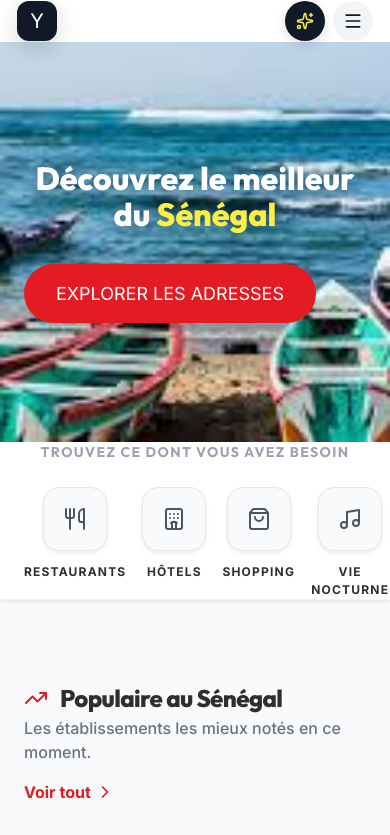
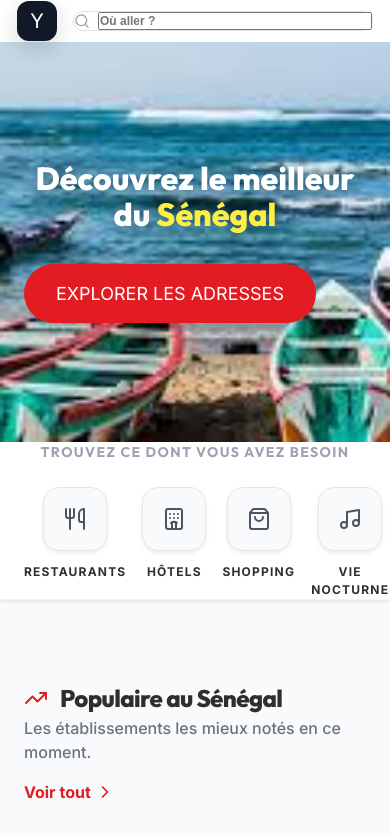
Before and after one commit to mamadouelimanewane/yes, a React (Vite) app: page / in a window 390 px wide. Shown: the top 835 px of the page. Built offline with nearby package versions, Linux system fonts and the light colour scheme; grey boxes are pictures that could not be loaded.

Commit message:
feat: complete overhaul of mobile user experience with native bottom tab bar

```diff
--- a/src/App.jsx
+++ b/src/App.jsx
@@ -14,9 +14,13 @@ import {
   X,
   ChevronRight,
   TrendingUp,
-  Award
+  Award,
+  Home as HomeIcon,
+  MessageSquare,
+  User
 } from 'lucide-react';
 import { motion, AnimatePresence } from 'framer-motion';
+import { useLocation } from 'react-router-dom';
 import { businesses, categories } from './data';
 
 // Image Imports
@@ -29,11 +33,9 @@ import Chatbot from './components/Chatbot';
 import heroImage from './assets/hero.jpg';
 
 const Navbar = () => {
-  const [isOpen, setIsOpen] = useState(false);
-
   return (
     <nav className="glass sticky top-0 z-50 border-b border-gray-200/50 bg-white/80 backdrop-blur-xl">
-      <div className="container mx-auto px-4 py-3 xl:py-4 flex items-center justify-between gap-4 md:gap-8">
+      <div className="container mx-auto px-4 py-3 flex items-center justify-between gap-4">
         {/* Logo */}
         <Link to="/" className="flex items-center gap-2 md:gap-3 shrink-0">
           <div className="w-10 h-10 bg-gray-900 rounded-xl flex items-center justify-center text-white font-black text-xl shadow-lg border-2 border-primary/20">
@@ -44,28 +46,28 @@ const Navbar = () => {
           </span>
         </Link>
 
-        {/* Global Search & AI Bar */}
-        <div className="flex-1 max-w-2xl hidden md-flex items-center gap-2">
-          <div className="flex-1 flex items-center gap-3 bg-gray-100/80 hover:bg-gray-100 focus-within:bg-white focus-within:ring-2 focus-within:ring-primary/20 px-4 py-2.5 rounded-full border border-gray-200/50 shadow-inner transition-all">
-            <Search size={18} className="text-gray-400 shrink-0" />
+        {/* Global Search & AI Bar (Desktop & Mobile) */}
+        <div className="flex-1 max-w-2xl flex items-center gap-2">
+          <div className="flex-1 flex items-center gap-2 bg-gray-100/80 hover:bg-gray-100 focus-within:bg-white focus-within:ring-2 focus-within:ring-primary/20 px-3 py-2 md:px-4 md:py-2.5 rounded-full border border-gray-200/50 shadow-inner transition-all">
+            <Search size={16} className="text-gray-400 shrink-0" />
             <input
               type="text"
-              placeholder="Restaurant, Hôtel, Spa..."
-              className="flex-1 bg-transparent border-none outline-none text-sm font-semibold text-gray-800 placeholder-gray-400"
+              placeholder="Où aller ?"
+              className="flex-1 bg-transparent border-none outline-none text-xs md:text-sm font-semibold text-gray-800 placeholder-gray-400"
             />
           </div>
           <button
             onClick={() => window.dispatchEvent(new Event('open-chatbot'))}
-            className="group relative bg-gray-900 text-white p-2.5 px-5 rounded-full flex items-center gap-2 shadow-lg hover:shadow-xl hover:-translate-y-0.5 transition-all active:scale-95 shrink-0"
+            className="hidden md:flex group relative bg-gray-900 text-white p-2.5 px-3 md:px-5 rounded-full items-center gap-2 shadow-lg hover:shadow-xl hover:-translate-y-0.5 transition-all active:scale-95 shrink-0"
             title="Assistant IA Lexi"
           >
             <div className="absolute inset-0 bg-gradient-to-r from-primary/20 to-accent/20 rounded-full opacity-0 group-hover:opacity-100 transition-opacity"></div>
             <Sparkles size={16} className="text-accent group-hover:animate-spin-slow relative z-10" />
-            <span className="font-bold text-sm tracking-wide relative z-10">Lexi AI</span>
+            <span className="font-bold text-sm tracking-wide relative z-10 hidden md:block">Lexi AI</span>
           </button>
         </div>
 
-        {/* Desktop Links */}
+        {/* Desktop Links - Hidden on Mobile */}
         <div className="hidden lg:flex items-center gap-6 shrink-0">
           <nav className="flex items-center gap-6 font-bold text-sm text-gray-600">
             <Link to="/search" className="hover:text-gray-900 transition-colors">Découvrir</Link>
@@ -82,68 +84,49 @@ const Navbar = () => {
             </button>
           </div>
         </div>
+      </div>
+    </nav>
+  );
+};
 
-        {/* Mobile Toggle & Chatbot */}
-        <div className="md-hidden flex items-center gap-2">
+const MobileBottomNav = () => {
+  const location = useLocation();
+
+  // Hide bottom nav on specific fullscreen pages if necessary, e.g., dashboard or detailed business
+  if (location.pathname === '/dashboard' || location.pathname.startsWith('/business/')) return null;
+
+  return (
+    <nav className="md:hidden fixed bottom-0 left-0 w-full bg-white/95 backdrop-blur-xl border-t border-gray-200/50 pb-safe pt-2 px-4 flex justify-between items-center z-[100] shadow-[0_-10px_30px_rgba(0,0,0,0.05)]">
+      <Link to="/" className={`flex flex-col items-center gap-1 w-16 p-2 rounded-xl transition-colors ${location.pathname === '/' ? 'text-primary' : 'text-gray-400 hover:text-gray-600'}`}>
+        <HomeIcon size={24} className={location.pathname === '/' ? 'fill-primary/20' : ''} />
+        <span className="text-[10px] font-black uppercase tracking-widest leading-none">Accueil</span>
+      </Link>
+
+      <Link to="/search" className={`flex flex-col items-center gap-1 w-16 p-2 rounded-xl transition-colors ${location.pathname === '/search' ? 'text-primary' : 'text-gray-400 hover:text-gray-600'}`}>
+        <Search size={24} className={location.pathname === '/search' ? 'fill-primary/20' : ''} />
+        <span className="text-[10px] font-black uppercase tracking-widest leading-none">Explorer</span>
+      </Link>
+
+      {/* Central Lexi AI Button */}
+      <div className="relative -mt-8 flex justify-center w-20">
         <button
           onClick={() => window.dispatchEvent(new Event('open-chatbot'))}
-            className="bg-gray-900 w-10 h-10 rounded-full flex items-center justify-center shadow-md active:scale-95"
+          className="absolute bg-gray-900 text-white w-14 h-14 rounded-full flex items-center justify-center shadow-2xl border-4 border-white active:scale-90 transition-all group"
         >
-            <Sparkles size={18} className="text-accent" />
-          </button>
-          <button
-            onClick={() => setIsOpen(!isOpen)}
-            className="w-10 h-10 flex items-center justify-center bg-gray-100 text-gray-900 rounded-full active:scale-95 transition-all"
-          >
-            {isOpen ? <X size={20} /> : <Menu size={20} />}
+          <div className="absolute inset-0 bg-primary/20 rounded-full opacity-0 group-hover:opacity-100 transition-opacity"></div>
+          <Sparkles size={24} className="text-accent relative z-10" />
         </button>
       </div>
-      </div>
 
-      {/* Mobile Menu */}
-      <AnimatePresence>
-        {isOpen && (
-          <motion.div
-            initial={{ opacity: 0, y: -10 }}
-            animate={{ opacity: 1, y: 0 }}
-            exit={{ opacity: 0, y: -10 }}
-            className="md-hidden absolute top-[100%] left-0 w-full bg-white/95 backdrop-blur-xl border-b border-gray-200/50 p-6 flex flex-col shadow-[0_20px_40px_-15px_rgba(0,0,0,0.1)]"
-          >
-            <div className="flex flex-col gap-5 bg-gray-50/50 p-5 rounded-2xl border border-gray-100 mb-6">
-              <Link to="/search" className="text-lg font-bold text-gray-800 flex items-center justify-between" onClick={() => setIsOpen(false)}>
-                Découvrir <ChevronRight size={18} className="text-gray-400" />
-              </Link>
-              <div className="h-px bg-gray-200/50"></div>
-              <Link to="/events" className="text-lg font-bold text-gray-800 flex items-center justify-between" onClick={() => setIsOpen(false)}>
-                Événements <ChevronRight size={18} className="text-gray-400" />
-              </Link>
-              <div className="h-px bg-gray-200/50"></div>
-              <Link to="/talk" className="text-lg font-bold text-gray-800 flex items-center justify-between" onClick={() => setIsOpen(false)}>
-                Communauté <ChevronRight size={18} className="text-gray-400" />
-              </Link>
-            </div>
-
-            <Link
-              to="/dashboard"
-              className="bg-primary/5 border border-primary/20 p-4 rounded-2xl flex items-center justify-between mb-8"
-              onClick={() => setIsOpen(false)}
-            >
-              <div>
-                <span className="block text-[10px] font-black uppercase tracking-widest text-primary mb-1">Espace Partenaire</span>
-                <span className="font-bold text-gray-900">Passer en mode PRO</span>
-              </div>
-              <div className="w-8 h-8 rounded-full bg-primary text-white flex items-center justify-center">
-                <ChevronRight size={16} />
-              </div>
+      <Link to="/talk" className={`flex flex-col items-center gap-1 w-16 p-2 rounded-xl transition-colors ${location.pathname === '/talk' ? 'text-primary' : 'text-gray-400 hover:text-gray-600'}`}>
+        <MessageSquare size={24} className={location.pathname === '/talk' ? 'fill-primary/20' : ''} />
+        <span className="text-[10px] font-black uppercase tracking-widest leading-none">Talk</span>
       </Link>
 
-            <div className="flex flex-col gap-3 mt-auto">
-              <button className="w-full py-4 text-center font-bold text-gray-700 bg-gray-100 rounded-xl hover:bg-gray-200 transition-colors">Connexion</button>
-              <button className="w-full py-4 text-center font-black bg-primary text-white rounded-xl shadow-lg shadow-primary/30 active:scale-95 transition-all tracking-wide">Créer un compte</button>
-            </div>
-          </motion.div>
-        )}
-      </AnimatePresence>
+      <Link to="/dashboard" className={`flex flex-col items-center gap-1 w-16 p-2 rounded-xl transition-colors ${location.pathname === '/dashboard' ? 'text-primary' : 'text-gray-400 hover:text-gray-600'}`}>
+        <User size={24} />
+        <span className="text-[10px] font-black uppercase tracking-widest leading-none">Profil</span>
+      </Link>
     </nav>
   );
 };
@@ -489,12 +472,11 @@ const Footer = () => {
   );
 };
 
-function App() {
+function AppContent() {
   return (
-    <Router>
-      <div className="min-h-screen flex flex-col">
+    <div className="min-h-screen flex flex-col pb-20 md:pb-0">
       <Navbar />
-        <main className="flex-grow">
+      <main className="flex-grow pb-safe">
         <Routes>
           <Route path="/" element={<Home />} />
           <Route path="/search" element={<SearchResults />} />
@@ -505,8 +487,16 @@ function App() {
         </Routes>
       </main>
       <Footer />
+      <MobileBottomNav />
       <Chatbot />
     </div>
+  );
+}
+
+function App() {
+  return (
+    <Router>
+      <AppContent />
     </Router>
   );
 }
--- a/src/index.css
+++ b/src/index.css
@@ -838,3 +838,15 @@ button {
   -ms-overflow-style: none;
   scrollbar-width: none;
 }
+
+@supports (padding-bottom: env(safe-area-inset-bottom)) {
+  .pb-safe {
+    padding-bottom: calc(5.5rem + env(safe-area-inset-bottom));
+  }
+}
+
+@supports not (padding-bottom: env(safe-area-inset-bottom)) {
+  .pb-safe {
+    padding-bottom: 5.5rem;
+  }
+}
--- a/src/pages/SearchResults.jsx
+++ b/src/pages/SearchResults.jsx
@@ -187,9 +187,9 @@ const SearchResults = () => {
                 {/* Mobile View Toggle Button */}
                 <button
                     onClick={() => setViewMode(viewMode === 'list' ? 'map' : 'list')}
-                    className="md-hidden fixed bottom-6 left-1/2 -translate-x-1/2 z-50 bg-gray-900 text-white px-6 py-3 rounded-full font-bold shadow-2xl flex items-center gap-2 active:scale-95 transition-all"
+                    className="md-hidden fixed bottom-24 left-1/2 -translate-x-1/2 z-[60] bg-gray-900 border-2 border-white/20 text-white px-8 py-4 rounded-full font-black uppercase tracking-widest shadow-[0_10px_25px_rgba(0,0,0,0.3)] flex items-center gap-3 active:scale-95 transition-all w-max whitespace-nowrap"
                 >
-                    {viewMode === 'list' ? <><MapPin size={18} /> Carte</> : <><Filter size={18} /> Liste</>}
+                    {viewMode === 'list' ? <><MapPin size={22} className="text-accent" /> Voir la carte</> : <><Filter size={22} className="text-accent" /> Voir la liste</>}
                 </button>
             </div>
         </div>
```
Also changed, not shown: src/pages/BusinessDetail.jsx (+22 -0 lines). Lines whose indentation alone changed are shown as unchanged.
